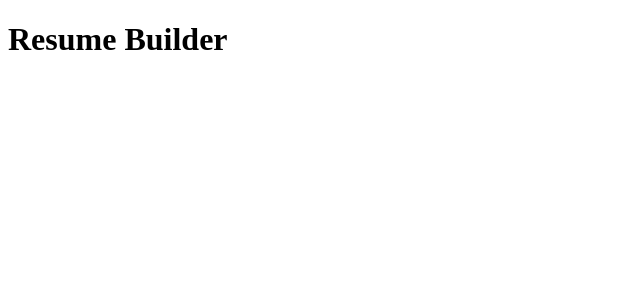
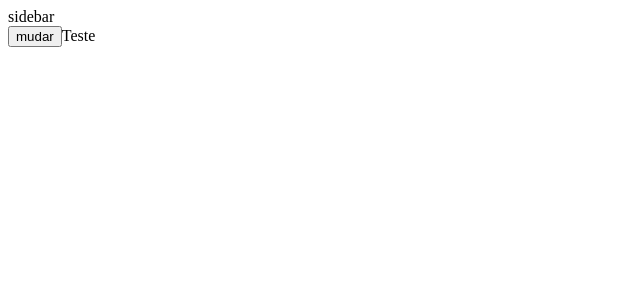
Before and after one commit to eldercarvalho/resume-maker, a React (Create React App) app: page / in a window 1280 px wide. Shown: the top 300 px of the page, without its empty margins (0-640 px from the left). Built offline with nearby package versions, Linux system fonts and the light colour scheme.

Commit message:
feat: :heavy_plus_sign: :globe_with_meridians: :construction: add internacionalization system:

```diff
--- a/src/App.tsx
+++ b/src/App.tsx
@@ -1,7 +1,10 @@
+import { Localization } from '@/contexts/Localization';
+
+import Layout from '@/components/Layout';
+
 const App: React.FC = () => (
-  <div className="App">
-    <h1>Resume Builder</h1>
-  </div>
+  <Localization>
+    <Layout />
+  </Localization>
 );
-
 export default App;
--- /dev/null
+++ b/src/components/Layout/index.tsx
@@ -0,0 +1,23 @@
+import { useLocale } from '@/contexts/Localization';
+import { FormattedMessage } from 'react-intl';
+
+const Layout: React.FC = () => {
+  const { locale, setLocale } = useLocale();
+  const handleLangSwitch = () => {
+    setLocale(locale === 'pt-BR' ? 'en' : 'pt-BR');
+  };
+
+  return (
+    <main>
+      <div>sidebar</div>
+      <div>
+        <button type="button" onClick={handleLangSwitch}>
+          mudar
+        </button>
+        <FormattedMessage id="app.header" />
+      </div>
+    </main>
+  );
+};
+
+export default Layout;
--- /dev/null
+++ b/src/contexts/Localization.tsx
@@ -0,0 +1,48 @@
+import { useState, createContext, useEffect, useContext } from 'react';
+import { IntlProvider } from 'react-intl';
+
+import English from '@/support/lang/en.json';
+import Portuguese from '@/support/lang/pt-BR.json';
+
+interface LocaleContextData {
+  locale: string;
+  setLocale(locale: string): void;
+}
+
+const Context = createContext<LocaleContextData>({} as LocaleContextData);
+
+const local = navigator.language;
+
+const defineMessages = (locale: string) => {
+  switch (locale) {
+    case 'en':
+      return English;
+    default:
+      return Portuguese;
+  }
+};
+
+const initialMessages = defineMessages(local);
+
+export const Localization: React.FC = ({ children }) => {
+  const [locale, setLocale] = useState(local);
+  const [messages, setMessages] = useState(initialMessages);
+
+  useEffect(() => {
+    setMessages(defineMessages(locale));
+  }, [locale]);
+
+  return (
+    <Context.Provider value={{ locale, setLocale }}>
+      <IntlProvider messages={messages} locale={locale} defaultLocale="pt-BR">
+        {children}
+      </IntlProvider>
+    </Context.Provider>
+  );
+};
+
+export const useLocale = (): LocaleContextData => {
+  const context = useContext(Context);
+
+  return context;
+};
--- /dev/null
+++ b/src/support/lang/en.json
@@ -0,0 +1,5 @@
+{
+  "app.header" : "Edit the files and save to reload" ,
+  "app.content" : "Learn React" ,
+  "app.channel.plug": "Tutorial brought to you by Lokalise"
+ }
--- /dev/null
+++ b/src/support/lang/pt-BR.json
@@ -0,0 +1,5 @@
+{
+  "app.header" : "Teste" ,
+  "app.content" : "Teste" ,
+  "app.channel.plug": "Teste"
+ }
```
Also changed, not shown: package.json (+22 -21 lines), .eslintrc.json, 1 other file (tests, documents, lock files or other folders).
